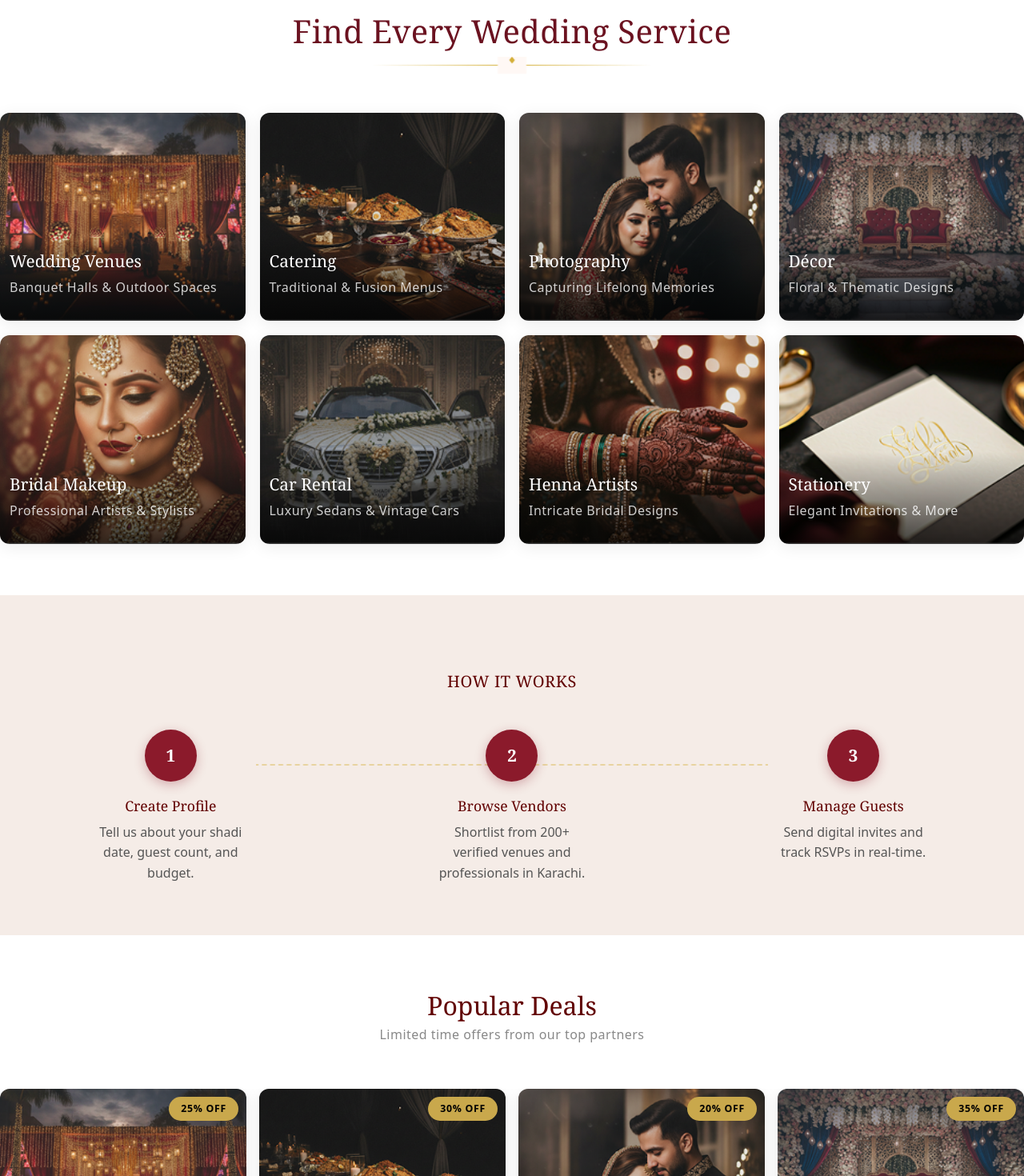
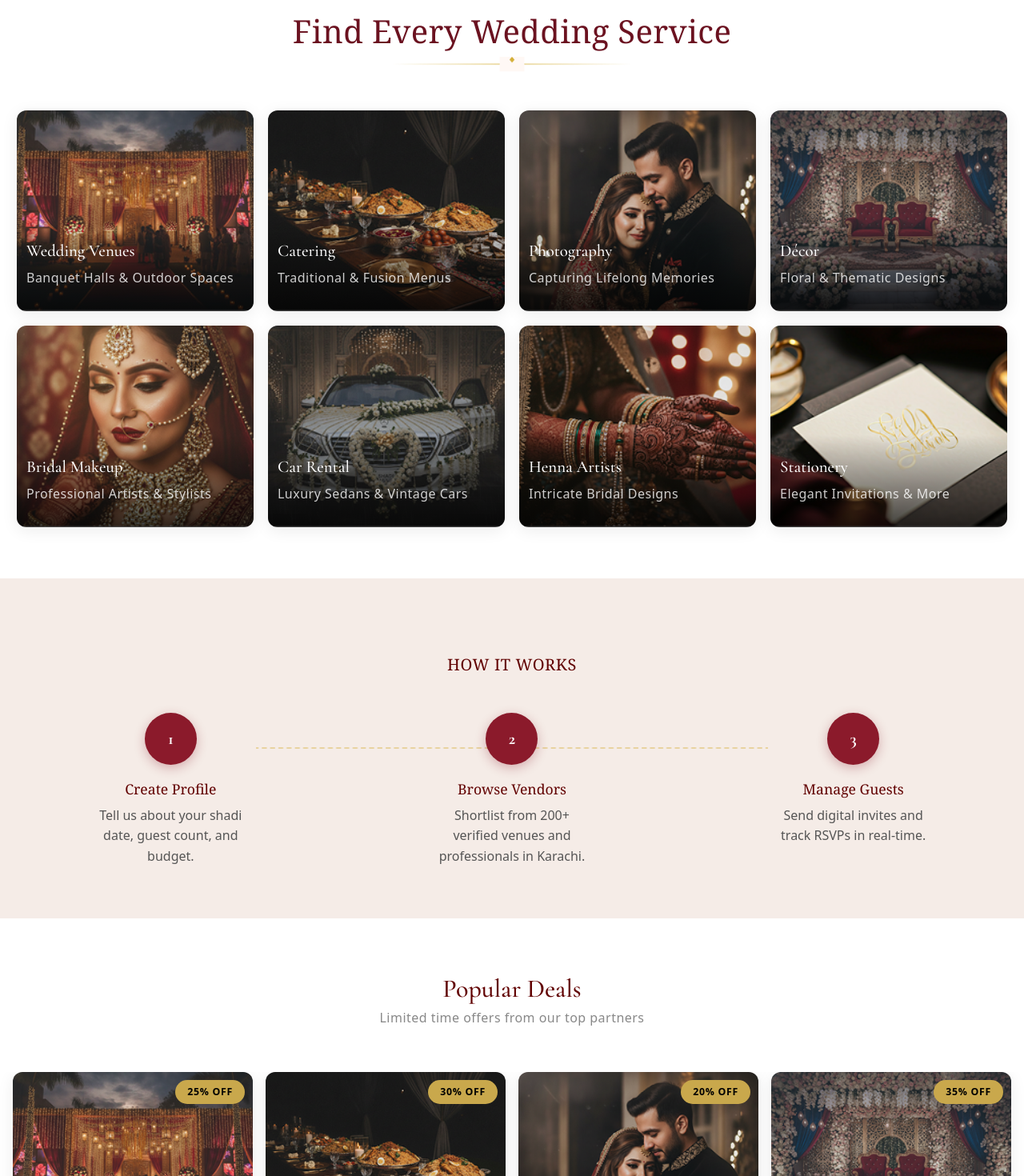
Before and after one commit to maheeen-khan/AI-Wedding-Hub, a React app in the folder frontend/: page / in a window 1280 px wide. Shown: the part 1100-2570 px from the top of the page at 80% size. Built offline with nearby package versions, Linux system fonts and the light colour scheme; the HTML template or start-up script is replaced by a standard one.

Commit message:
Landing page done + responsiveness done

```diff
--- a/frontend/src/clientPages/LandingPage.jsx
+++ b/frontend/src/clientPages/LandingPage.jsx
@@ -131,7 +131,7 @@ const LandingPage = () => {
 
       {/* 7th section */}
 
-      <section className="cta-section">
+      <section className="cta-section mt-3 mt-lg-0 mt-md-0">
         <p className="cta-eyebrow">Ready to start your journey?</p>
         <p className="cta-subtext">Join 1000+ couples planning their dream wedding with ease.</p>
         <button className="cta-btn">Get Started Free</button>
--- a/frontend/src/clientPages/clientComponents/Navbar.jsx
+++ b/frontend/src/clientPages/clientComponents/Navbar.jsx
@@ -56,7 +56,7 @@ const Navbar = () => {
                     </ul>
 
                     {/* Right Side */}
-                    <div className="d-flex align-items-center gap-3">
+                    <div className="d-flex justify-content-around align-items-center gap-3">
                         <i className="bi bi-search search-icon"></i>
 
                         <a className="login-link" href="/login">
--- a/frontend/src/clientPages/clientComponents/PopularDeals1.jsx
+++ b/frontend/src/clientPages/clientComponents/PopularDeals1.jsx
@@ -47,7 +47,7 @@ const PopularDeals1 = () => {
   return (
     <section className="deals-section mt-5 mb-3">
       <div className="deals-header pt-4 pb-3">
-        <div className='mx-auto text-center'>
+        <div className='mx-auto text-center px-2'>
           <h2 className="deals-title">Popular Deals</h2>
           <p className="deals-sub">Limited time offers from our top partners</p>
         </div>
@@ -57,7 +57,7 @@ const PopularDeals1 = () => {
         </div> */}
       </div>
 
-      <div className="deals-scroll" ref={scrollRef}>
+      <div className="deals-scroll px-3" ref={scrollRef}>
         {deals.map((deal) => (
           <div key={deal.id} className="deal-card mb-4">
             <div className="deal-img-wrap">
--- a/frontend/src/clientPages/clientComponents/Services1.jsx
+++ b/frontend/src/clientPages/clientComponents/Services1.jsx
@@ -63,7 +63,7 @@ const Services1 = () => {
   return (
     <section className="services-section mt-3 text-center">
       <h1 className="section-title">Find Every Wedding Service</h1>
-      <img src={Divider} alt="divider" width={350} className="mb-5" />
+      <img src={Divider} alt="divider" width={300} className="mb-5" />
       <div className="services-grid" style={{textAlign:"left"}}>
         {services.map((service) => (
           <div key={service.id} className="service-card">
--- a/frontend/src/clientPages/styleSheet.css
+++ b/frontend/src/clientPages/styleSheet.css
@@ -1,3 +1,38 @@
+@import url('https://fonts.googleapis.com/css2?family=Cormorant+Garamond:wght@400;500;600;700&family=DM+Sans:wght@300;400;500;600&display=swap');
+*,
+*::before,
+*::after {
+  box-sizing: border-box;
+  margin: 0;
+  padding: 0;
+}
+
+:root {
+  --cream: #faf7f2;
+  --warm-white: #ffffff;
+  --burgundy: #8b1a2b;
+  --burgundy-dark: #6b1220;
+  --gold: #c9a84c;
+  --gold-light: #e8c97a;
+  --charcoal: #2c2c2c;
+  --text-muted: #888;
+  --text-body: #555;
+  /* --border: #e8ddd2; */
+  --shadow: 0 4px 20px rgba(0, 0, 0, 0.08);
+  --shadow-hover: 0 8px 32px rgba(139, 26, 43, 0.18);
+  --radius: 12px;
+  --font-display: 'Cormorant Garamond', Georgia, serif;
+  --font-body: 'DM Sans', system-ui, sans-serif;
+}
+
+body {
+  font-family: var(--font-body);
+  background: var(--cream);
+  color: var(--charcoal);
+  /* line-height: 1.6; */
+  overflow-x: hidden;
+}
+
 .custom-navbar {
   background: #ffffff;
   padding: 18px 0;
@@ -85,51 +120,9 @@
 
 }
 
-/* ─────────────────────────────────────────
-   styles.css  –  Nuptia AI Landing Sections
-   ───────────────────────────────────────── */
-
-@import url('https://fonts.googleapis.com/css2?family=Cormorant+Garamond:wght@400;500;600;700&family=DM+Sans:wght@300;400;500;600&display=swap');
 
 /* ── Reset & Base ── */
-*,
-*::before,
-*::after {
-  box-sizing: border-box;
-  margin: 0;
-  padding: 0;
-}
 
-:root {
-  --cream: #faf7f2;
-  --warm-white: #ffffff;
-  --burgundy: #8b1a2b;
-  --burgundy-dark: #6b1220;
-  --gold: #c9a84c;
-  --gold-light: #e8c97a;
-  --charcoal: #2c2c2c;
-  --text-muted: #888;
-  --text-body: #555;
-  /* --border: #e8ddd2; */
-  --shadow: 0 4px 20px rgba(0, 0, 0, 0.08);
-  --shadow-hover: 0 8px 32px rgba(139, 26, 43, 0.18);
-  --radius: 12px;
-  --font-display: 'Cormorant Garamond', Georgia, serif;
-  --font-body: 'DM Sans', system-ui, sans-serif;
-}
-
-body {
-  font-family: var(--font-body);
-  background: var(--cream);
-  color: var(--charcoal);
-  line-height: 1.6;
-}
-
-.app {
-  max-width: 1100px;
-  margin: 0 auto;
-  padding: 0 20px;
-}
 
 /* ════════════════════════════════════════
    SECTION 1 – Stats Bar
@@ -195,8 +188,12 @@ body {
 }
 
 .services-grid {
-  display: grid;
-  grid-template-columns: repeat(4, 1fr);
+  /* display: grid; */
+  /* grid-template-columns: repeat(4, 1fr); */
+  display: flex;
+  justify-content: center;
+  align-items: center;
+  flex-wrap: wrap;
   gap: 18px;
 }
 
@@ -494,9 +491,9 @@ body {
 .testimonials-section {
   /* background: var(--burgundy-dark); */
   background-color:#5c0000;
-  border-radius: 16px;
+  /* border-radius: 16px; */
   padding: 52px 40px;
-  margin: 0 -20px;
+  /* margin: 0 -20px; */
   letter-spacing: 0.02em;
 }
 
```
